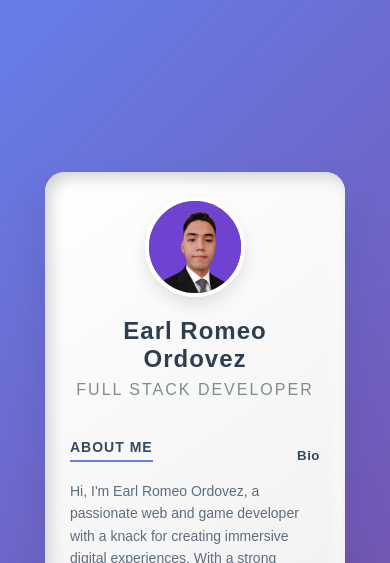
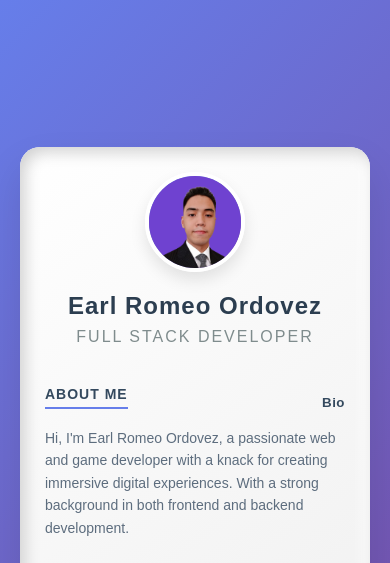
Before and after one commit to Swif7ify/digital-business-card, a plain HTML site: page index.html in a window 390 px wide. Shown: the top 563 px of the page. Drawn offline with Linux system fonts and the light colour scheme.

Commit message:
fixed responsive

```diff
--- a/style.css
+++ b/style.css
@@ -62,7 +62,7 @@ a {
 
 .card-back {
 	transform: rotateY(180deg);
-	background: linear-gradient(145deg, #2c3e50, #34495e);
+	background: linear-gradient(145deg, #2c3e50, #131d27);
 	color: white;
 }
 
@@ -251,8 +251,7 @@ a {
 
 @media (max-width: 480px) {
 	.card-container {
-		width: 300px;
-		height: 500px;
+		width: 100%;
 	}
 
 	.card-face {
@@ -269,3 +268,13 @@ a {
 		font-size: 24px;
 	}
 }
+
+@media (max-width: 375px) {
+	.card-container {
+		height: 570px;
+	}
+
+	body {
+		padding: 5px;
+	}
+}
```
